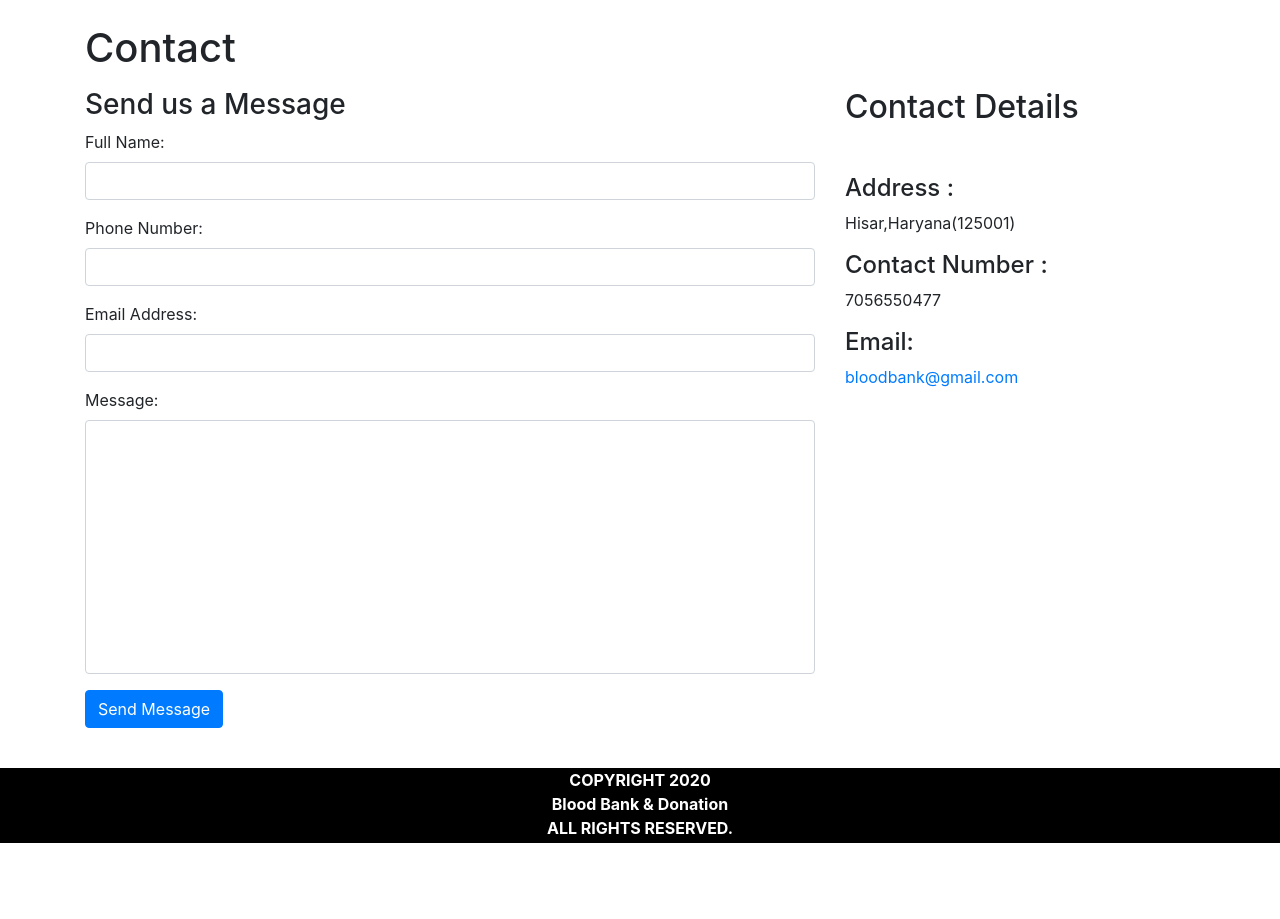
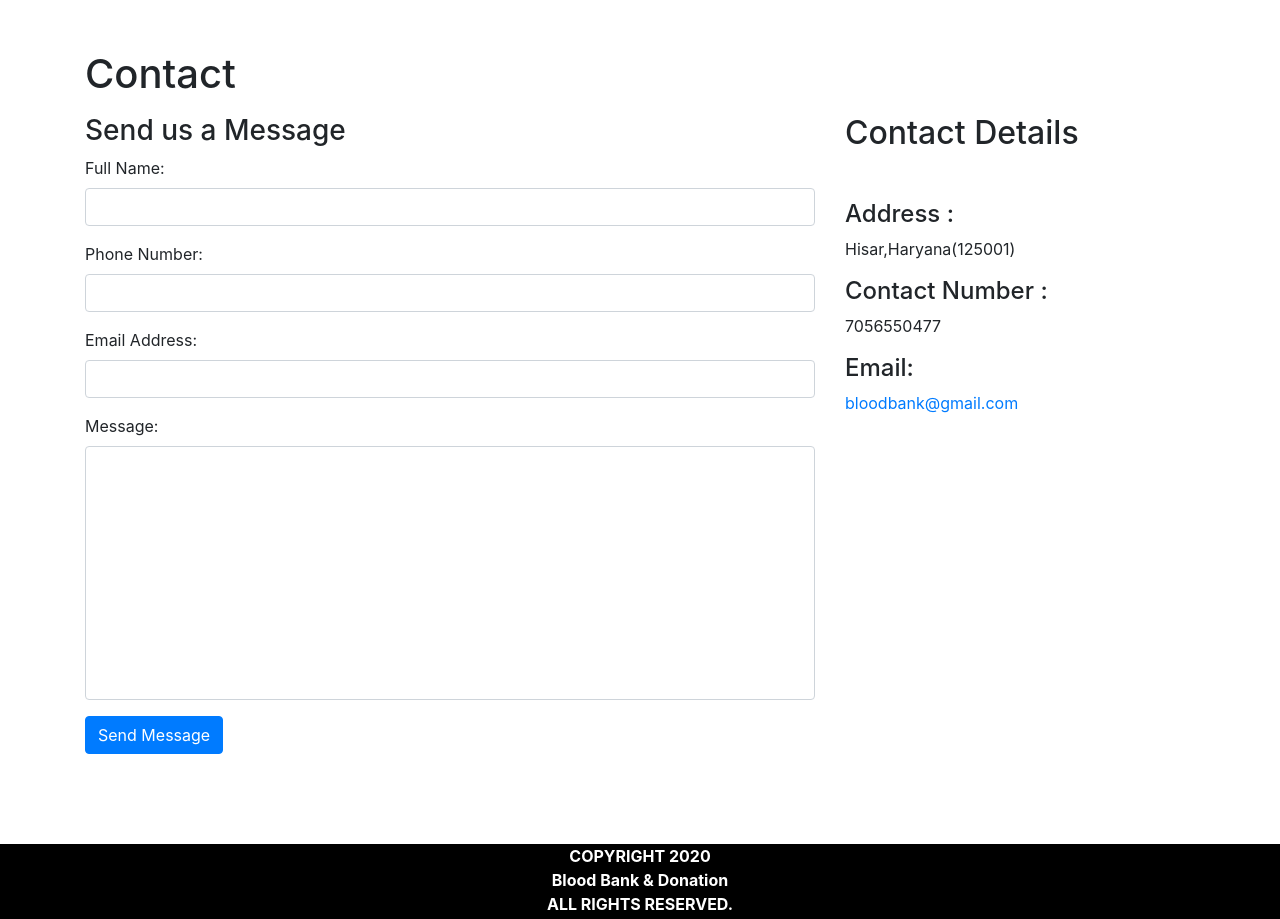
Before and after one commit to varunsardana004/Blood-Bank-And-Donation-Management-System, a PHP site: page /BDMS/contact_us.php in a window 1280 px wide. Shown: the part 69-988 px from the top of the page. Before the commit the page ends 912 px from the top, so only its background shows below. Run offline with PHP 8.4, Linux system fonts and the light colour scheme; data comes from the database, SQL or seed files in the repository.

Commit message:
Update contact_us.php

```diff
--- a/contact_us.php
+++ b/contact_us.php
@@ -24,8 +24,9 @@ $result=mysqli_query($conn,$sql) or die("query unsuccessful.");
   echo '<div class="alert alert-success alert_dismissible"><b><button type="button" class="close" data-dismiss="alert">&times;</button></b><b>Query Sent, We will contact you shortly. </b></div>';
 }?>
 
-
-<div class="container">
+<div id="page-container" style="margin-top:50px; position: relative;min-height: 84vh;">
+  <div class="container">
+  <div id="content-wrap" style="padding-bottom:50px;">
     <h1 class="mt-4 mb-3">Contact</h1>
     <div class="row">
       <div class="col-lg-8 mb-4">
@@ -86,8 +87,9 @@ $result=mysqli_query($conn,$sql) or die("query unsuccessful.");
 
 
 </div>
+</div>
 <?php include 'footer.php' ?>
-
+</div>
 </body>
 
 </html>
```
